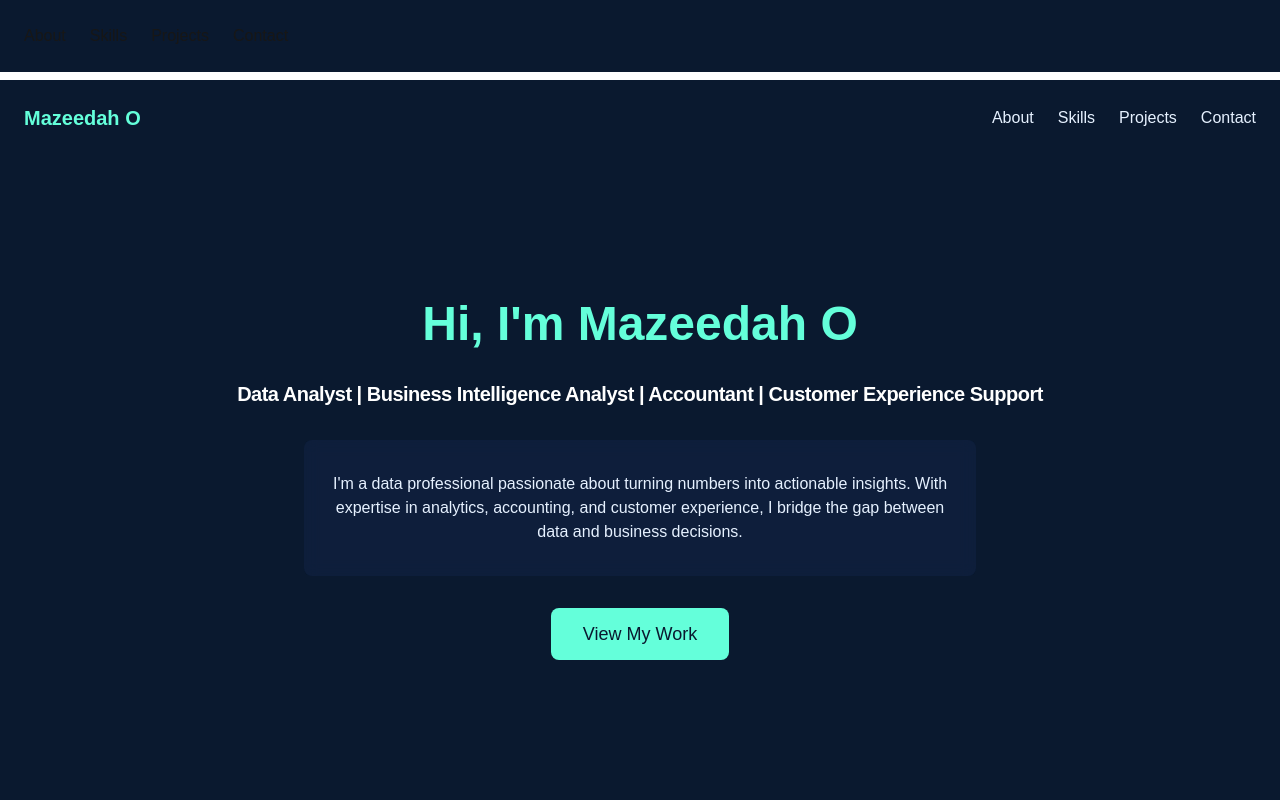
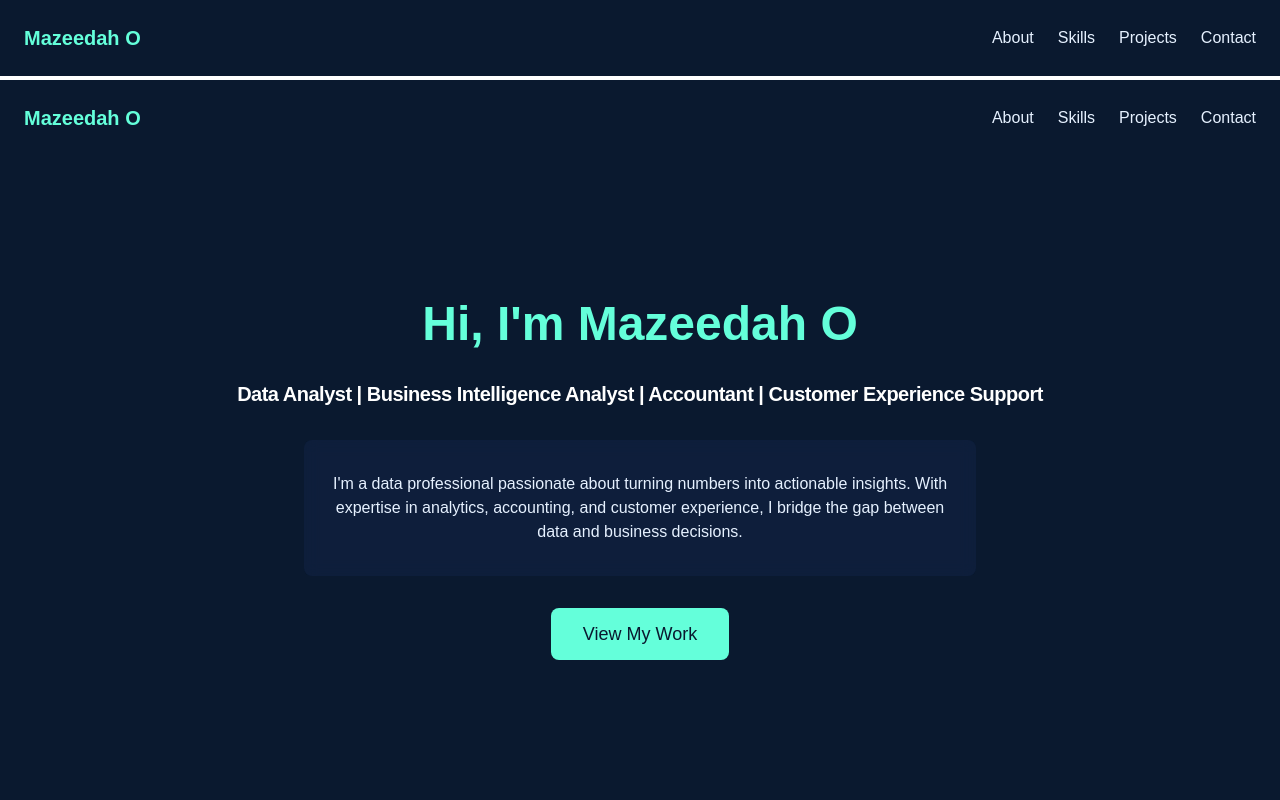
Before and after one commit to MazeedahOloko/my-portfolio, a Next.js app: page / in a window 1280 px wide. Shown: the top 800 px of the page. Built offline with nearby package versions, Linux system fonts and the light colour scheme.

Commit message:
Fixed duplicate desktop navigation

```diff
--- a/src/app/components/MobileMenu.jsx
+++ b/src/app/components/MobileMenu.jsx
@@ -1,5 +1,4 @@
-'use client'; // Must be first line
-
+'use client';
 import { useState } from 'react';
 import Link from 'next/link';
 
@@ -7,21 +6,53 @@ export default function MobileMenu() {
   const [isOpen, setIsOpen] = useState(false);
 
   return (
-    <div className="md:hidden relative">
+    <div className="relative">
+      {/* Hamburger Button - Only icon (no name) */}
       <button
         onClick={() => setIsOpen(!isOpen)}
-        className="flex items-center gap-2 text-[#64ffda] font-bold text-xl p-2"
+        className="text-[#64ffda] text-2xl p-1"
+        aria-label="Toggle menu"
       >
-        <span>☰</span>
-        <span>Mazeedah O</span>
+        ☰
       </button>
 
+      {/* Dropdown Menu */}
       {isOpen && (
-          <div className="absolute left-0 mt-2 w-48 bg-[#112240] rounded-md shadow-lg z-50 border border-[#64ffda]/20">
-          <Link href="#about" onClick={() => setIsOpen(false)} className="block px-4 py-2 text-[#e6f1ff] hover:bg-[#64ffda]/10">About</Link>
-          <Link href="#skills" onClick={() => setIsOpen(false)} className="block px-4 py-2 text-[#e6f1ff] hover:bg-[#64ffda]/10">Skills</Link>
-          <Link href="#projects" onClick={() => setIsOpen(false)} className="block px-4 py-2 text-[#e6f1ff] hover:bg-[#64ffda]/10">Projects</Link>
-          <Link href="#contact" onClick={() => setIsOpen(false)} className="block px-4 py-2 text-[#e6f1ff] hover:bg-[#64ffda]/10">Contact</Link>
+        <div className="absolute right-0 mt-2 w-56 bg-[#112240] rounded-md shadow-xl z-50 border border-[#64ffda]/30 backdrop-blur-sm">
+          {/* Menu Header with Name */}
+          <div className="px-4 py-3 border-b border-[#64ffda]/20">
+            <span className="font-bold text-[#64ffda]">Mazeedah O</span>
+          </div>
+
+          {/* Menu Items */}
+          <Link
+            href="#about"
+            onClick={() => setIsOpen(false)}
+            className="block px-4 py-3 text-[#e6f1ff] hover:bg-[#64ffda]/10 hover:text-[#64ffda] transition-all"
+          >
+            About
+          </Link>
+          <Link
+            href="#skills"
+            onClick={() => setIsOpen(false)}
+            className="block px-4 py-3 text-[#e6f1ff] hover:bg-[#64ffda]/10 hover:text-[#64ffda] transition-all"
+          >
+            Skills
+          </Link>
+          <Link
+            href="#projects"
+            onClick={() => setIsOpen(false)}
+            className="block px-4 py-3 text-[#e6f1ff] hover:bg-[#64ffda]/10 hover:text-[#64ffda] transition-all"
+          >
+            Projects
+          </Link>
+          <Link
+            href="#contact"
+            onClick={() => setIsOpen(false)}
+            className="block px-4 py-3 text-[#e6f1ff] hover:bg-[#64ffda]/10 hover:text-[#64ffda] transition-all rounded-b-md"
+          >
+            Contact
+          </Link>
         </div>
       )}
     </div>
--- a/src/app/layout.js
+++ b/src/app/layout.js
@@ -1,7 +1,7 @@
 import { Geist, Geist_Mono } from "next/font/google";
 import "./globals.css";
-import MobileMenu from './components/MobileMenu'; // Add this import
-import Link from 'next/link'; // Add this import
+import MobileMenu from './components/MobileMenu';
+import Link from 'next/link';
 
 const geistSans = Geist({
   variable: "--font-geist-sans",
@@ -14,8 +14,8 @@ const geistMono = Geist_Mono({
 });
 
 export const metadata = {
-  title: "Mazeedah's Portfolio", // Changed from default
-  description: "Professional portfolio", // Changed from default
+  title: "Mazeedah's Portfolio",
+  description: "Professional portfolio",
 };
 
 export default function RootLayout({ children }) {
@@ -25,24 +25,32 @@ export default function RootLayout({ children }) {
         <meta name="viewport" content="width=device-width, initial-scale=1.0" />
       </head>
       <body className={`${geistSans.variable} ${geistMono.variable} antialiased`}>
-        {/* Added header with mobile menu */}
+        {/* Fixed Header */}
         <header className="fixed w-full flex justify-between items-center p-6 z-50 bg-[#0a192f]">
-          {/* Left side - Hamburger (mobile only) */}
-         <div className="md:hidden">
-         <MobileMenu />
-         </div>
+          {/* Left side - Name (desktop) / Hamburger (mobile) */}
+          <div className="flex items-center">
+            {/* Show name on desktop */}
+            <span className="hidden md:block text-[#64ffda] font-bold text-xl">
+              Mazeedah O
+            </span>
+
+            {/* Show hamburger on mobile */}
+            <div className="md:hidden">
+              <MobileMenu />
+            </div>
+          </div>
 
           {/* Right side - Desktop nav (hidden on mobile) */}
-            <nav className="hidden md:flex gap-6">
-            <Link href="#about">About</Link>
-            <Link href="#skills">Skills</Link>
-            <Link href="#projects">Projects</Link>
-            <Link href="#contact">Contact</Link>
-            </nav>
-            </header>
+          <nav className="hidden md:flex gap-6 text-[#e6f1ff]">
+            <Link href="#about" className="hover:text-[#64ffda] transition-colors">About</Link>
+            <Link href="#skills" className="hover:text-[#64ffda] transition-colors">Skills</Link>
+            <Link href="#projects" className="hover:text-[#64ffda] transition-colors">Projects</Link>
+            <Link href="#contact" className="hover:text-[#64ffda] transition-colors">Contact</Link>
+          </nav>
+        </header>
 
         {/* Main content */}
-        <main className="pt-20"> {/* Added padding to prevent content hiding under fixed header */}
+        <main className="pt-20">
           {children}
         </main>
       </body>
```
